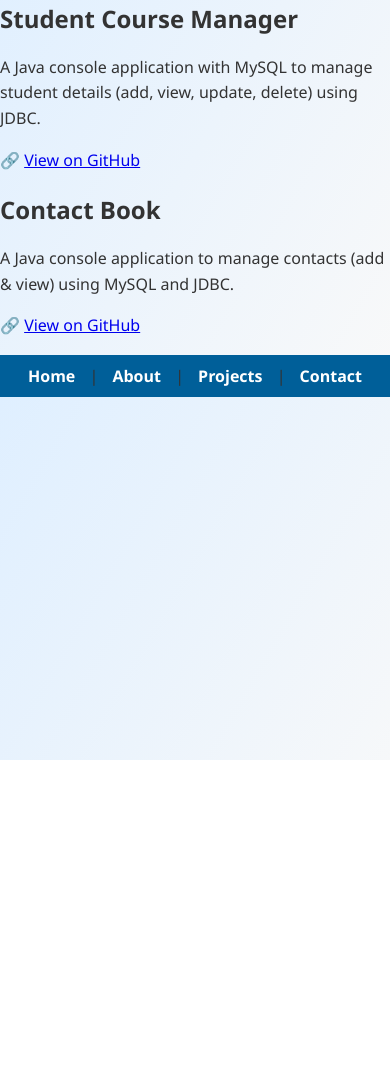
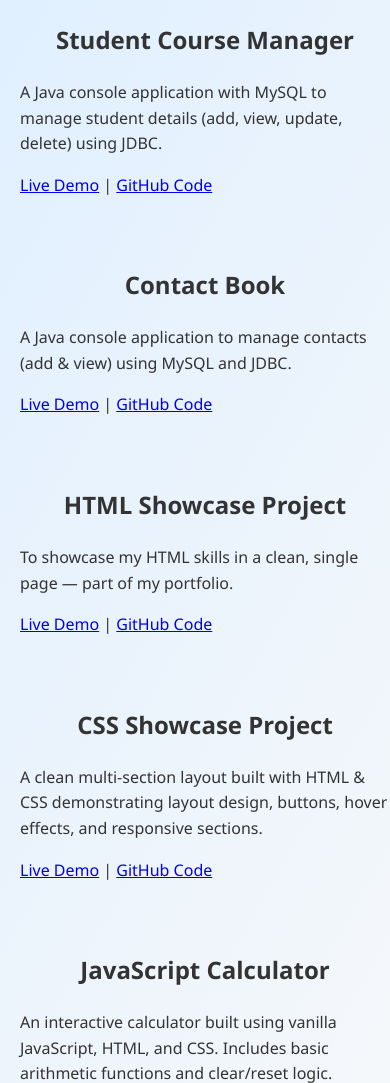
Before and after one commit to kammaGeethanjlai/portfolio-website, a plain HTML site: page projects.html in a window 390 px wide. Shown: the part 84-1167 px from the top of the page. Before the commit the page ends 844 px from the top, so only its background shows below. Drawn offline with Linux system fonts and the light colour scheme.

Commit message:
Add files via upload

```diff
--- a/projects.html
+++ b/projects.html
@@ -3,16 +3,54 @@
 <head>
     <title>Projects - Geethanjali Portfolio</title>
     <link rel="stylesheet" href="./style.css">
-    <link rel="icon" href="./images/Kamma Geethanjali pic.jpg">
+    <link rel="icon" href="./Kamma Geethanjali pic.jpg">
 </head>
 <body>
+     <section id="projects">
+    <div class="project-card">
     <h1>My Projects</h1>
-    <h2>Student Course Manager</h2>
+    <h3>Student Course Manager</h3>
     <p>A Java console application with MySQL to manage student details (add, view, update, delete) using JDBC.</p>
-    <p>🔗 <a href="https://github.com/kammaGeethanjlai/student-course-manager" target="_blank">View on GitHub</a></p>
-    <h2>Contact Book</h2>
+    <p>
+      <a href="https://kammageethanjlai.github.io/student-course-manager/" target="_blank">Live Demo</a> |
+      <a href="https://github.com/kammaGeethanjlai/student-course-manager" target="_blank">GitHub Code</a>
+    </p>
+    </div>
+    <div class="project-card">
+    <h3>Contact Book</h3>
     <p>A Java console application to manage contacts (add & view) using MySQL and JDBC.</p>
-    <p>🔗 <a href="https://github.com/kammaGeethanjlai/contact-Book/tree/main" target="_blank">View on GitHub</a></p>
+    <p>
+      <a href="https://kammageethanjlai.github.io/contact-Book/" target="_blank">Live Demo</a> |
+      <a href="https://github.com/kammaGeethanjlai/contact-Book" target="_blank">GitHub Code</a>
+    </p>
+    </div>
+    <div class="project-card">
+    <h3>HTML Showcase Project</h3>
+    <p>To showcase my HTML skills in a clean, single page — part of my portfolio. </p>
+    <p>
+      <a href=" https://kammageethanjlai.github.io/advanced-html-demo/" target="_blank">Live Demo</a> |
+      <a href="https://github.com/kammaGeethanjlai/advanced-html-demo" target="_blank">GitHub Code</a>
+    </p>
+  </div>
+
+  <div class="project-card">
+    <h3>CSS Showcase Project</h3>
+    <p>A clean multi-section layout built with HTML & CSS demonstrating layout design, buttons, hover effects, and responsive sections.</p>
+    <p>
+      <a href="https://kammageethanjlai.github.io/Lavi_Collections/" target="_blank">Live Demo</a> |
+      <a href="https://github.com/kammaGeethanjlai/css-showcase-project" target="_blank">GitHub Code</a>
+    </p>
+  </div>
+
+  <div class="project-card">
+    <h3>JavaScript Calculator</h3>
+    <p>An interactive calculator built using vanilla JavaScript, HTML, and CSS. Includes basic arithmetic functions and clear/reset logic.</p>
+    <p>
+      <a href=" https://kammageethanjlai.github.io/Tip_Calculator/" target="_blank">Live Demo</a> |
+       <a href="https://github.com/kammaGeethanjlai/Tip_Calculator" target="_blank">GitHub Code</a>
+    </p>
+  </div>
+</section>
 
 
     <nav>
--- a/style.css
+++ b/style.css
@@ -47,3 +47,50 @@ h1 {
 p {
     line-height: 1.6;
 }
+@media (max-width: 768px) {
+  body {
+    padding: 10px;
+    font-size: 16px;
+  }
+
+  nav {
+    flex-direction: column;
+    gap: 10px;
+    align-items: flex-start;
+  }
+
+  nav a {
+    display: block;
+    width: 100%;
+    padding: 10px 0;
+    font-size: 18px;
+  }
+
+  h1, h2, h3 {
+    font-size: 24px;
+    text-align: center;
+  }
+
+  .project-card {
+    width: 100%;
+    padding: 10px;
+    margin: 10px 0;
+  }
+
+  img {
+    width: 100%;
+    height: auto;
+    display: block;
+    margin: auto;
+  }
+
+  .container, .content {
+    width: 100%;
+    padding: 10px;
+  }
+
+  footer {
+    text-align: center;
+    padding: 15px;
+  }
+}
```
Also changed, not shown: about.html (+1 -1 lines), contact.html (+3 -1 lines), index.html (+1 -0 lines).
